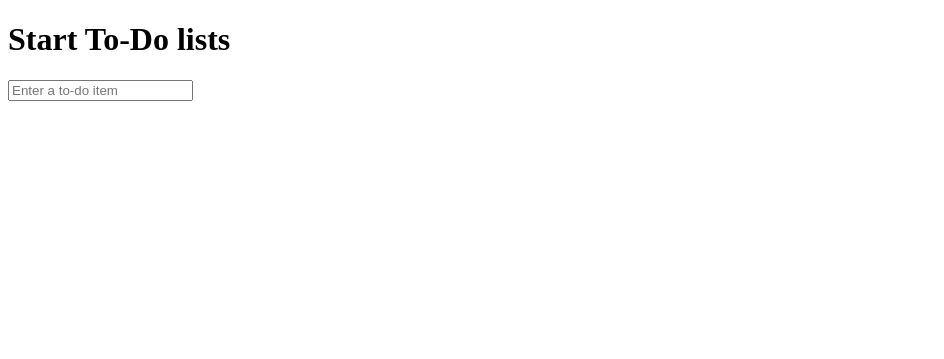
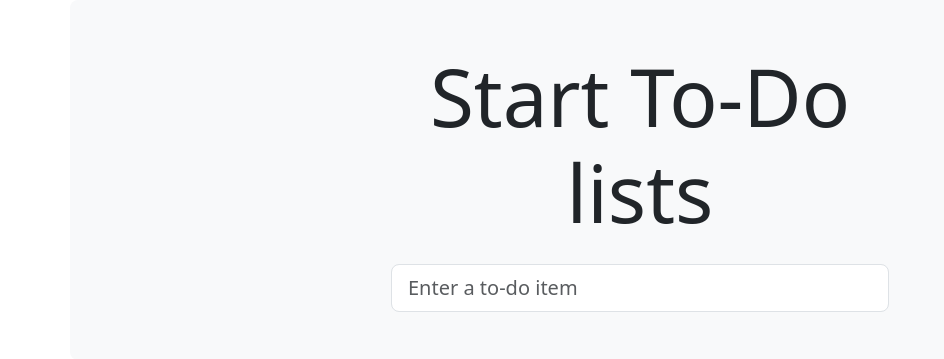
Before and after one commit to jingwangnet/goat_book, a Django app: page / in a window 1280 px wide. Shown: the top 359 px of the page, without its empty margins (0-944 px from the left). Run offline with Django 5.2, Linux system fonts and the light colour scheme; some libraries are stand-ins or nearby versions.

Commit message:
Use bootstrap to improve style and layout

```diff
--- a/functional_tests/tests.py
+++ b/functional_tests/tests.py
@@ -3,12 +3,13 @@ from selenium.webdriver.common.by import By
 from selenium.webdriver.common.keys import Keys
 from selenium.common.exceptions import WebDriverException
 from django.test import LiveServerTestCase
+from django.contrib.staticfiles.testing import StaticLiveServerTestCase
 import time
 
 MAX_TIME = 5
 
 
-class NewVisitorTest(LiveServerTestCase):
+class NewVisitorTest(StaticLiveServerTestCase):
     @classmethod
     def setUpClass(cls):
         super().setUpClass()
--- a/lists/templates/base.html
+++ b/lists/templates/base.html
@@ -1,17 +1,33 @@
+{% load static %}
 <!DOCTYPE html>
 <html lang="en">
 <head>
   <meta charset="UTF-8">
   <title>To-Do lists</title>
   <meta name="viewport" content="width=device-width, initial-scale=1.0">
+  <link rel="stylesheet" href="{% static 'node_modules/bootstrap/dist/css/bootstrap.min.css' %}">
 </head>
 <body>
-  <h1>{% block header_text %}{% endblock %}</h1>
-  <form method="post" action="{% block action %}{%endblock %}">
-  <input id="id_new_item" type="text" name="new_item" placeholder="Enter a to-do item">
-  {% csrf_token %}
-  </form>
-  {% block table %}
-  {% endblock %}
+  <div class="container">
+
+    <div class="row justify-content-center p-5 bg-body-tertiary rounded-3">
+      <div class="col-lg-6 text-center">
+
+        <h1 class="display-1 mb-4">{% block header_text %}{% endblock %}</h1>
+        <form method="post" action="{% block action %}{%endblock %}">
+          <input class="form-control form-control-lg"id="id_new_item" type="text" name="new_item" placeholder="Enter a to-do item">
+          {% csrf_token %}
+        </form>
+
+      </div>
+    </div>
+    <div class="row justify-content-center">
+      <div class="col-lg-12">
+        {% block table %}
+        {% endblock %}
+      </div>
+    </div>
+
+  </div>
 </body>
 </html>
--- a/lists/templates/lists/list.html
+++ b/lists/templates/lists/list.html
@@ -2,7 +2,7 @@
 {% block header_text %}Your To-Do list{% endblock %}
 {% block action %}/lists/{{ list.id }}/add{% endblock %}
 {% block table %}
-  <table id="id_list_table">
+  <table id="id_list_table" class="table">
     {% for item in list.item_set.all %}
     <tr>
       <td>{{ forloop.counter }}. {{ item.text }}</td>
```
Also changed, not shown: lists/static/package.json (added, +15 -0 lines), lists/static/package-lock.json (added).
